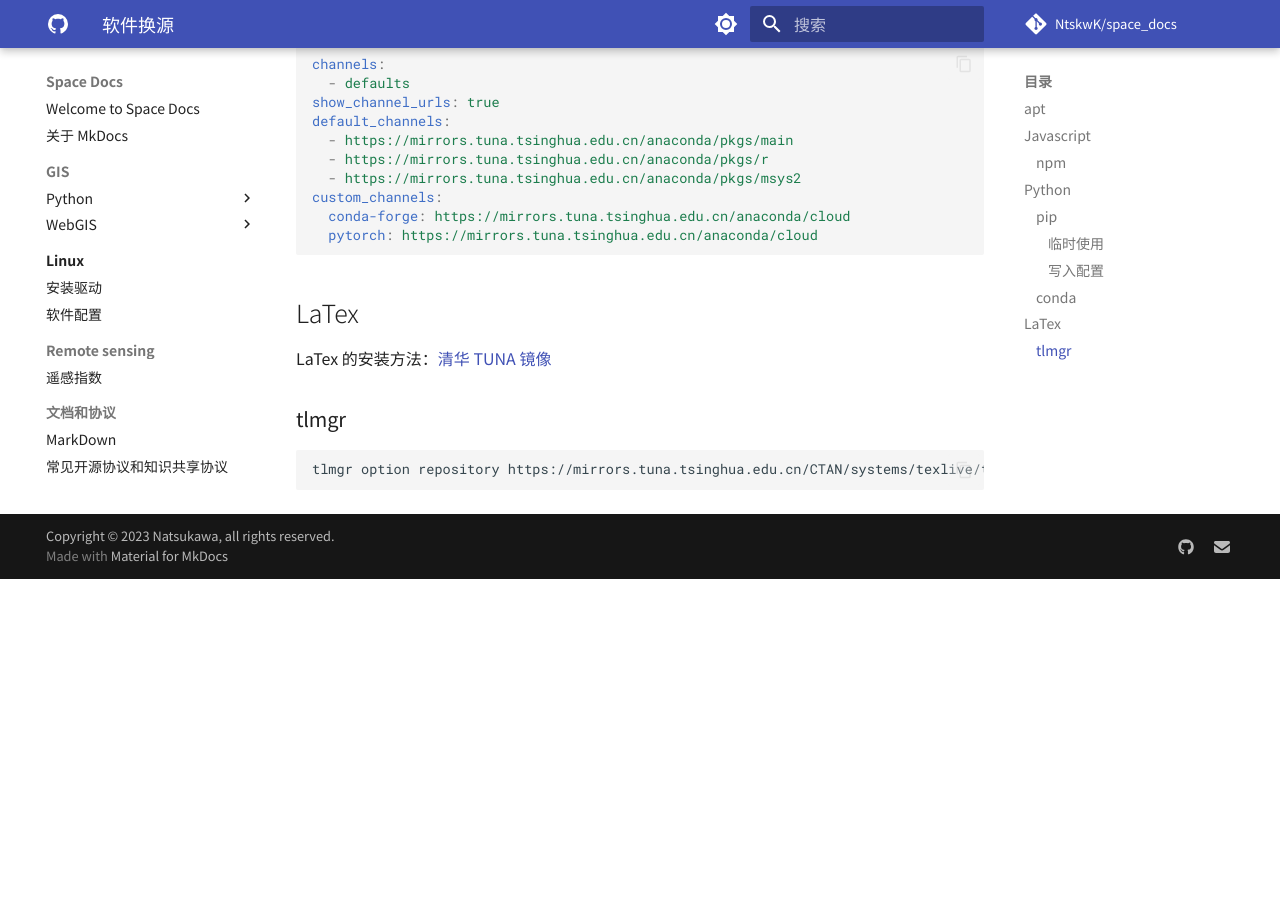
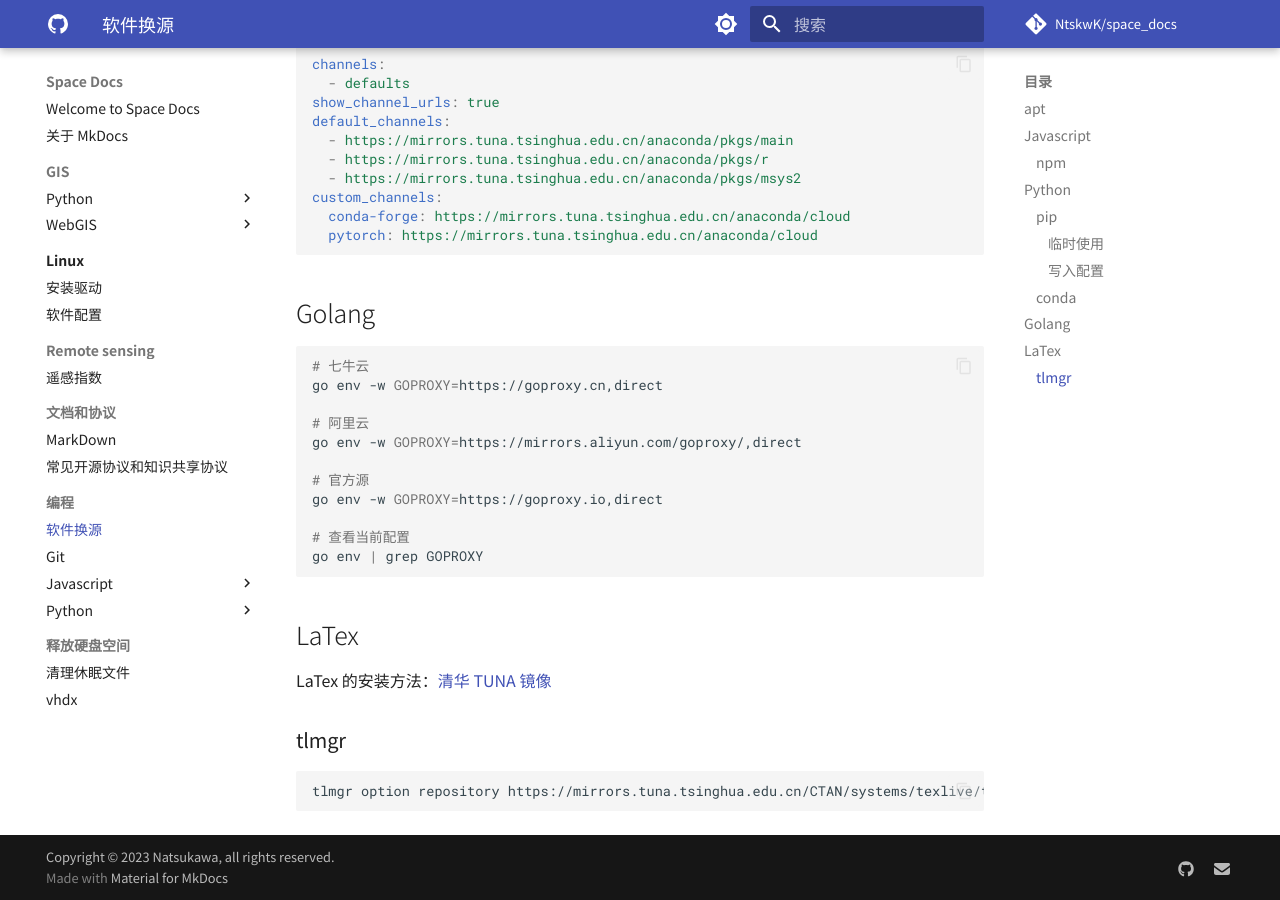
Before and after one commit to NtskwK/space_docs, an MkDocs documentation site: the page built from docs/编程/软件换源.md, in a window 1280 px wide and 900 px high, scrolled down 2057 px. Built offline with MkDocs 1.6.1 and Material for MkDocs 9.7.7, drawn with Linux system fonts in a browser that asks for light colours; comment, search, counter and statistics services are not loaded; before the commit the page ends 2636 px from its top, so only the background shows below that.

Commit message:
docs: add Golang mirror configuration

````diff
--- a/docs/编程/软件换源.md
+++ b/docs/编程/软件换源.md
@@ -111,6 +111,22 @@ custom_channels:
   pytorch: https://mirrors.tuna.tsinghua.edu.cn/anaconda/cloud
 ```
 
+## Golang
+
+```bash
+# 七牛云
+go env -w GOPROXY=https://goproxy.cn,direct
+
+# 阿里云
+go env -w GOPROXY=https://mirrors.aliyun.com/goproxy/,direct
+
+# 官方源
+go env -w GOPROXY=https://goproxy.io,direct
+
+# 查看当前配置
+go env | grep GOPROXY
+```
+
 ## LaTex
 
 LaTex 的安装方法：[清华 TUNA 镜像](https://mirrors.tuna.tsinghua.edu.cn/help/CTAN/)
````
